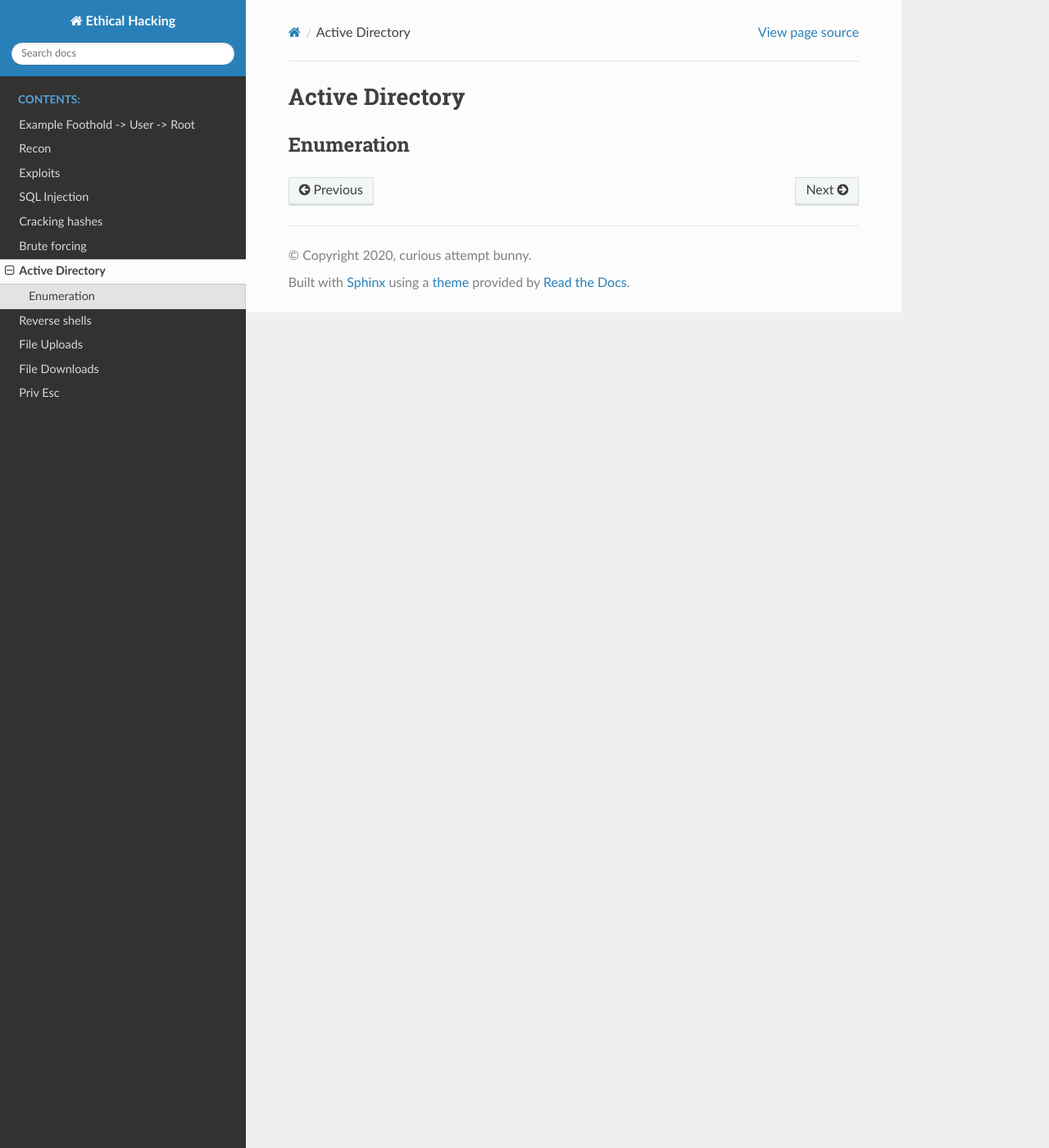
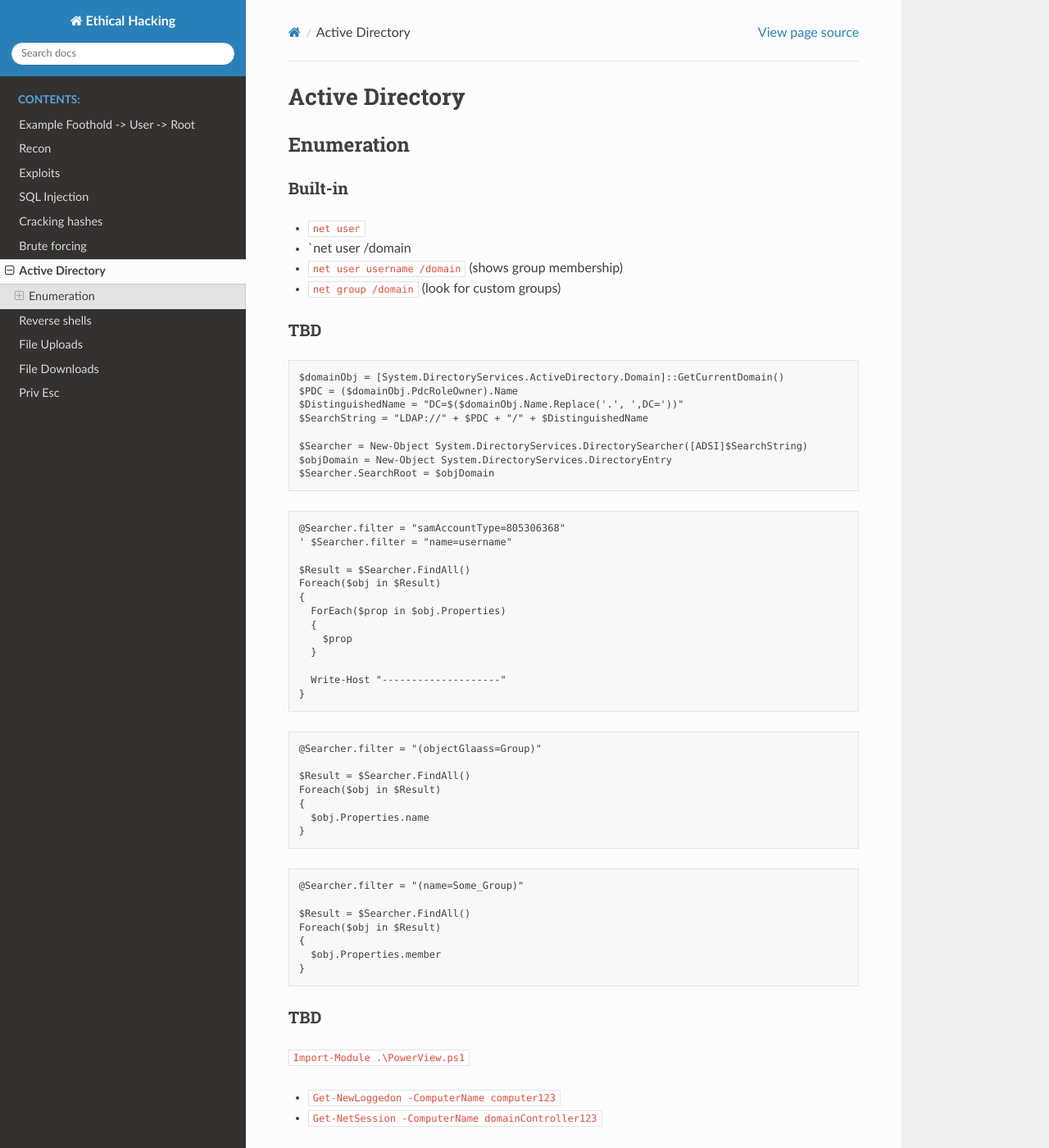
Before and after one commit to curious-attempt-bunny/ethical-hacking-reference-docs, a Sphinx documentation site: the page built from source/active_directory.md, in a window 1280 px wide and 1400 px high. Shown: the whole window at 82% size. Built offline with Sphinx 7.4.7 and the Read the Docs theme 2.0.0, drawn with Linux system fonts in a browser that asks for light colours; some of the changed text lies outside the part shown.

Commit message:
Update active_directory.md

````diff
--- a/source/active_directory.md
+++ b/source/active_directory.md
@@ -1,3 +1,87 @@
 # Active Directory
 
 ## Enumeration
+
+### Built-in
+
+* `net user`
+* `net user /domain
+* `net user username /domain` (shows group membership)
+* `net group /domain` (look for custom groups)
+
+### TBD
+
+```
+$domainObj = [System.DirectoryServices.ActiveDirectory.Domain]::GetCurrentDomain()
+$PDC = ($domainObj.PdcRoleOwner).Name
+$DistinguishedName = "DC=$($domainObj.Name.Replace('.', ',DC='))"
+$SearchString = "LDAP://" + $PDC + "/" + $DistinguishedName
+
+$Searcher = New-Object System.DirectoryServices.DirectorySearcher([ADSI]$SearchString)
+$objDomain = New-Object System.DirectoryServices.DirectoryEntry
+$Searcher.SearchRoot = $objDomain
+```
+
+```
+@Searcher.filter = "samAccountType=805306368"
+' $Searcher.filter = "name=username"
+
+$Result = $Searcher.FindAll()
+Foreach($obj in $Result)
+{
+  ForEach($prop in $obj.Properties)
+  {
+    $prop
+  }
+
+  Write-Host "--------------------"
+}
+```
+
+```
+@Searcher.filter = "(objectGlaass=Group)"
+
+$Result = $Searcher.FindAll()
+Foreach($obj in $Result)
+{
+  $obj.Properties.name
+}
+```
+
+
+```
+@Searcher.filter = "(name=Some_Group)"
+
+$Result = $Searcher.FindAll()
+Foreach($obj in $Result)
+{
+  $obj.Properties.member
+}
+```
+
+### TBD
+
+`Import-Module .\PowerView.ps1`
+* `Get-NewLoggedon -ComputerName computer123`
+* `Get-NetSession -ComputerName domainController123`
+
+### TBD
+
+```
+@Searcher.filter = "serviceprincipalname=*http*"
+
+$Result = $Searcher.FindAll()
+Foreach($obj in $Result)
+{
+  ForEach($prop in $obj.Properties)
+  {
+    $prop
+  }
+}
+```
+^^ of particular interest are `samaccountname` and `serviceprincipalname`
+
+follow on (from target host):
+```
+nslookup website.domain.name
+```
````
